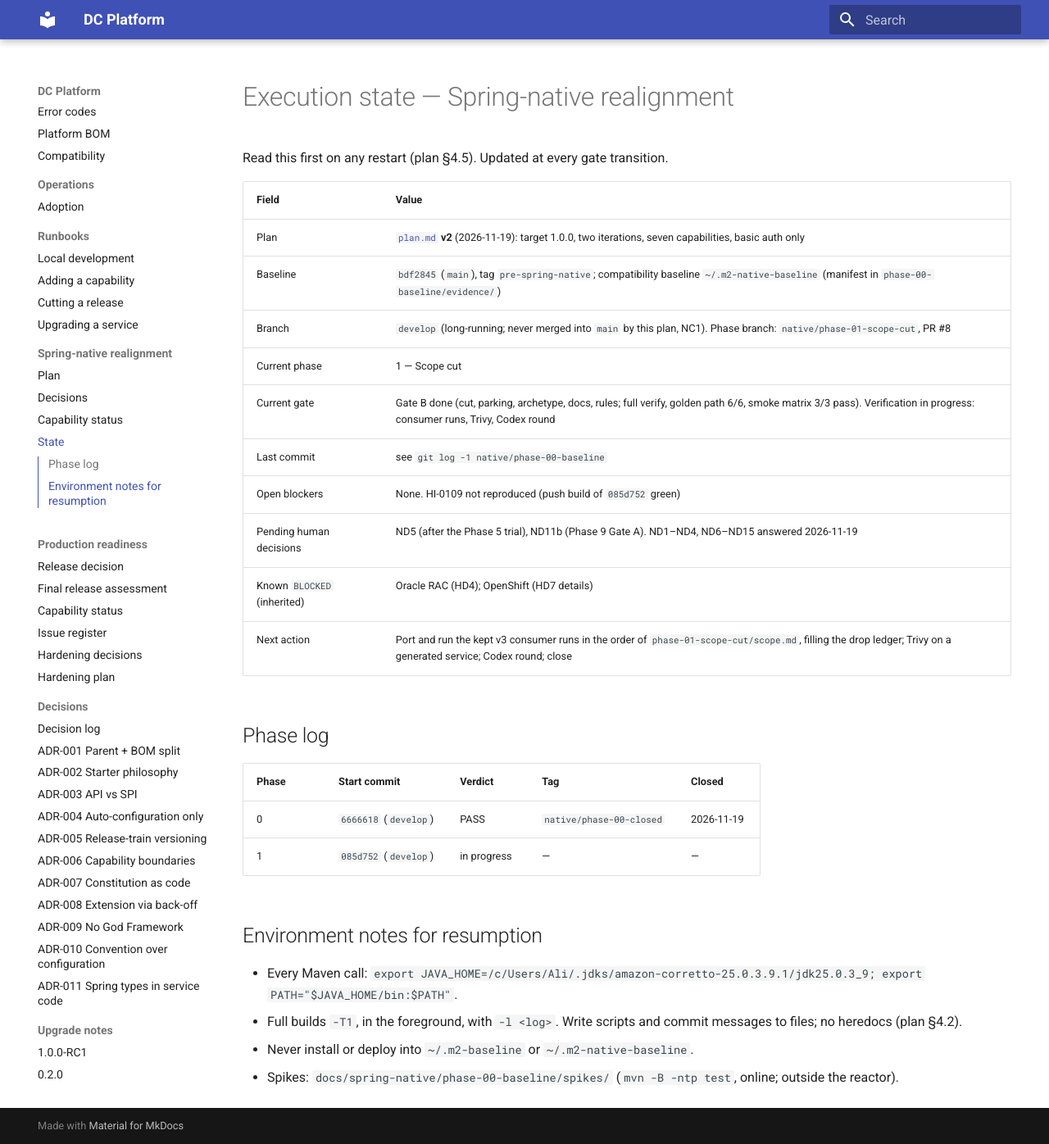
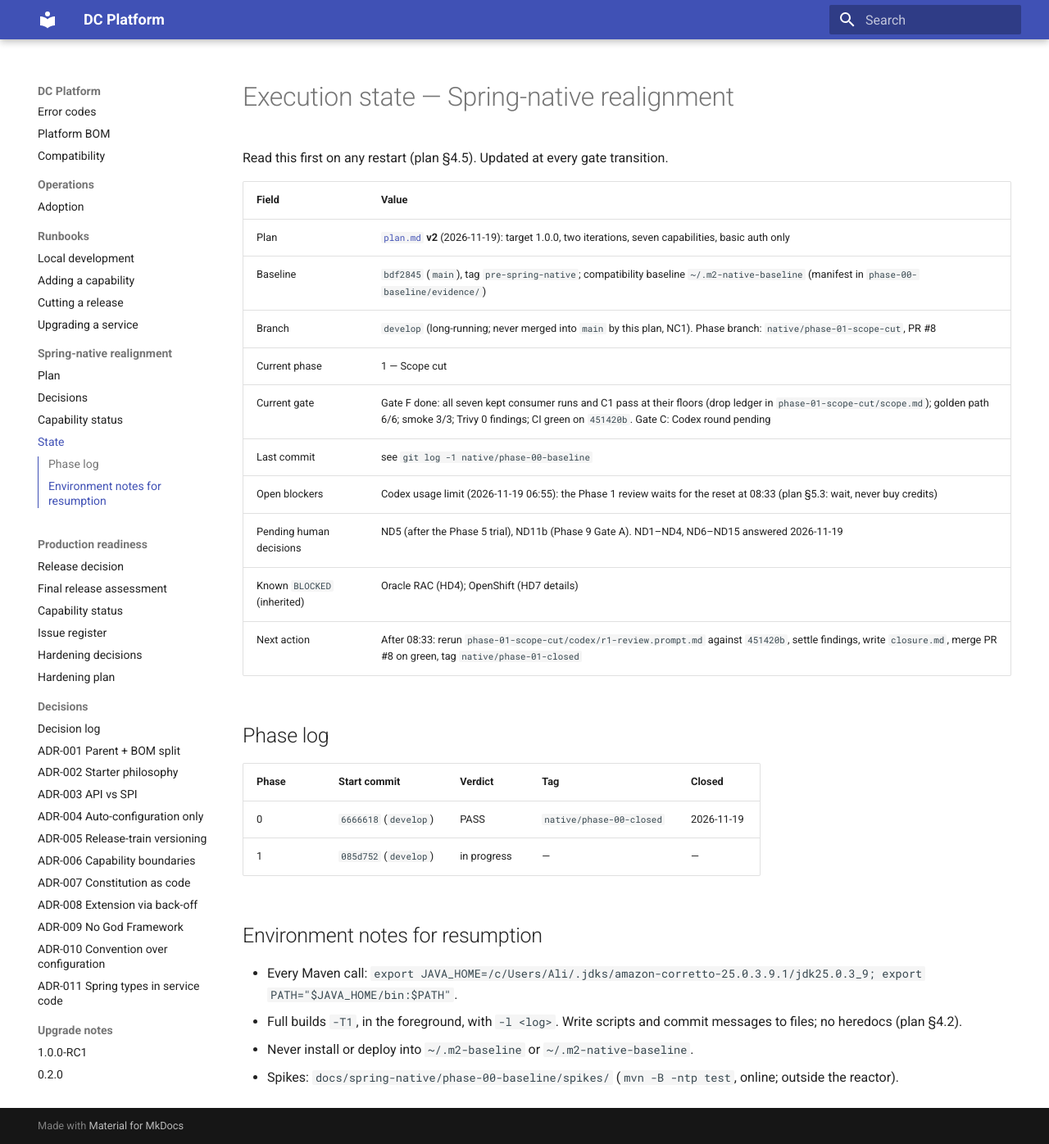
Before and after one commit to muhammadallee/dc-platform, an MkDocs documentation site: the page built from docs/spring-native/STATE.md, in a window 1280 px wide and 1396 px high. Shown: the whole window at 82% size. Built offline with MkDocs 1.6.1 and Material for MkDocs 9.7.7, drawn with Linux system fonts in a browser that asks for light colours.

Commit message:
docs(spring-native): phase 1 state, Codex review prompt
The Codex round hit the usage limit; it resumes after the reset.

[native phase-01 gate-C]

Co-Authored-By: Claude Opus 5.5 <noreply@anthropic.com>
Claude-Session: https://claude.ai/code/session_0131grQ6pUwFCGZox6ekZHiA

```diff
--- a/docs/spring-native/STATE.md
+++ b/docs/spring-native/STATE.md
@@ -8,12 +8,12 @@ Read this first on any restart (plan §4.5). Updated at every gate transition.
 | Baseline | `bdf2845` (`main`), tag `pre-spring-native`; compatibility baseline `~/.m2-native-baseline` (manifest in `phase-00-baseline/evidence/`) |
 | Branch | `develop` (long-running; never merged into `main` by this plan, NC1). Phase branch: `native/phase-01-scope-cut`, PR #8 |
 | Current phase | 1 — Scope cut |
-| Current gate | Gate B done (cut, parking, archetype, docs, rules; full verify, golden path 6/6, smoke matrix 3/3 pass). Verification in progress: consumer runs, Trivy, Codex round |
+| Current gate | Gate F done: all seven kept consumer runs and C1 pass at their floors (drop ledger in `phase-01-scope-cut/scope.md`); golden path 6/6; smoke 3/3; Trivy 0 findings; CI green on `451420b`. Gate C: Codex round pending |
 | Last commit | see `git log -1 native/phase-00-baseline` |
-| Open blockers | None. HI-0109 not reproduced (push build of `085d752` green) |
+| Open blockers | Codex usage limit (2026-11-19 06:55): the Phase 1 review waits for the reset at 08:33 (plan §5.3: wait, never buy credits) |
 | Pending human decisions | ND5 (after the Phase 5 trial), ND11b (Phase 9 Gate A). ND1–ND4, ND6–ND15 answered 2026-11-19 |
 | Known `BLOCKED` (inherited) | Oracle RAC (HD4); OpenShift (HD7 details) |
-| Next action | Port and run the kept v3 consumer runs in the order of `phase-01-scope-cut/scope.md`, filling the drop ledger; Trivy on a generated service; Codex round; close |
+| Next action | After 08:33: rerun `phase-01-scope-cut/codex/r1-review.prompt.md` against `451420b`, settle findings, write `closure.md`, merge PR #8 on green, tag `native/phase-01-closed` |
 
 ## Phase log
 
```
Also changed, not shown: docs/spring-native/phase-01-scope-cut/codex/r1-review.prompt.md (added, +47 -0 lines).
